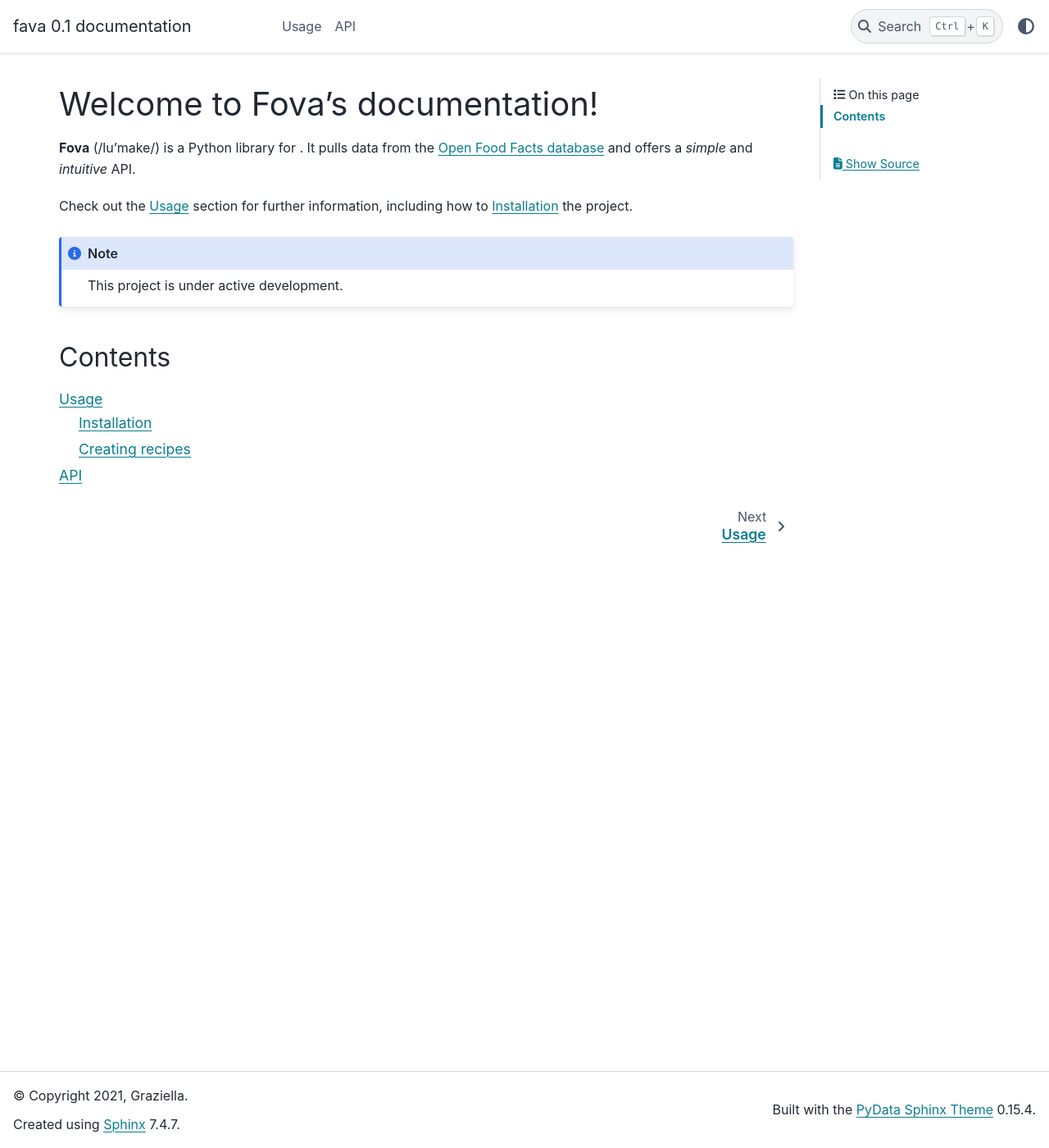
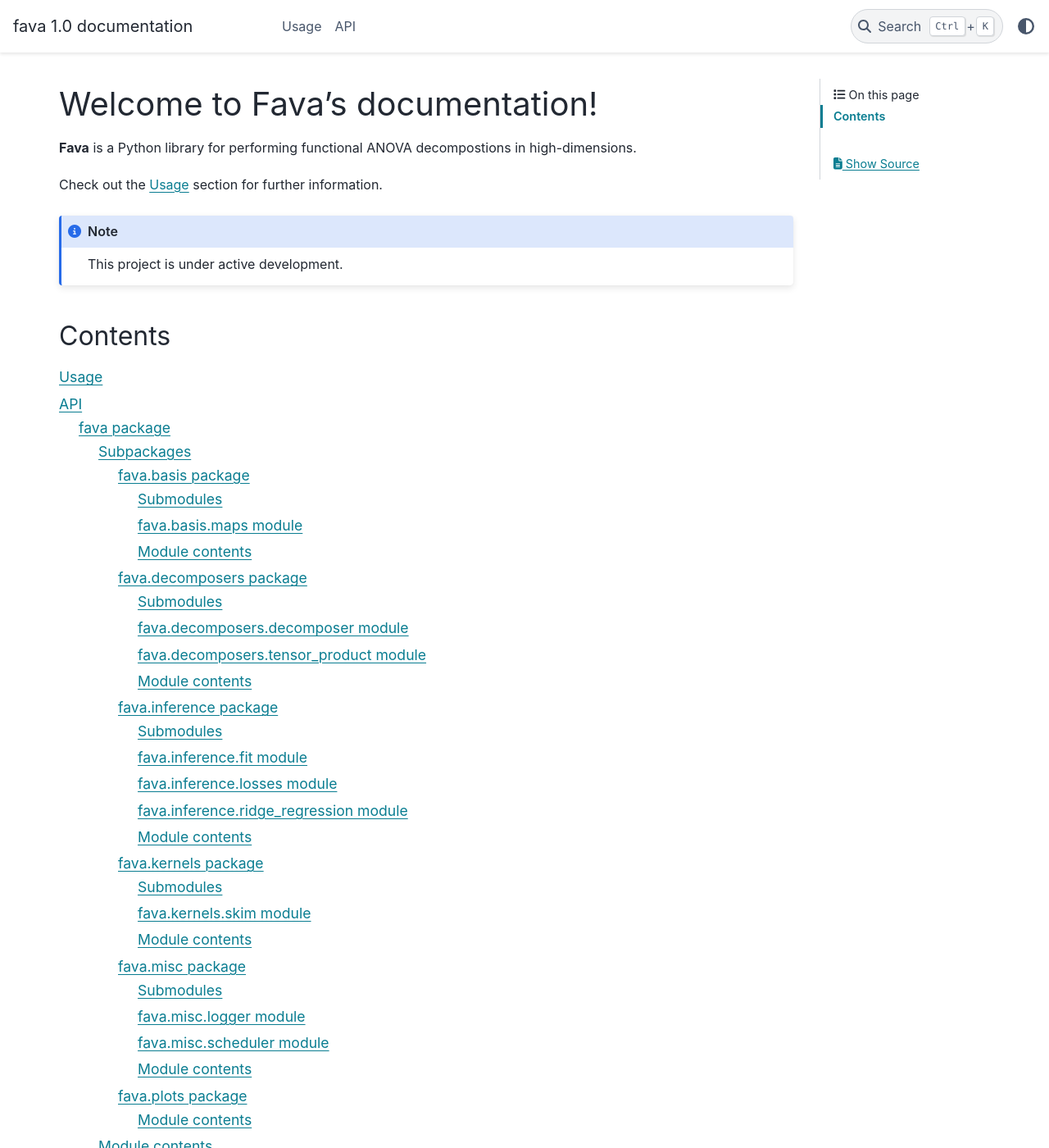
Before and after one commit to agrawalraj/anova, a Sphinx documentation site: the page built from docs/source/index.rst, in a window 1280 px wide and 1400 px high. Shown: the whole window at 82% size. Built offline with Sphinx 7.4.7 and the PyData theme 0.15.4, drawn with Linux system fonts in a browser that asks for light colours; some of the changed text lies outside the part shown.

Commit message:
added module index

```diff
--- a/docs/source/api.rst
+++ b/docs/source/api.rst
@@ -3,5 +3,3 @@ API
 
 .. autosummary::
    :toctree: generated
-
-   lumache
--- a/docs/source/conf.py
+++ b/docs/source/conf.py
@@ -1,13 +1,17 @@
 # Configuration file for the Sphinx documentation builder.
+
+import os
+import sys
+sys.path.insert(0, os.path.abspath('..'))
 
 # -- Project information
 
 project = 'fava'
-copyright = '2021, Graziella'
-author = 'Graziella'
+copyright = '2023, Raj Agrawal'
+author = 'Raj Agrawal'
 
-release = '0.1'
-version = '0.1.0'
+release = '1.0'
+version = '1.0.0'
 
 import pydata_sphinx_theme
 
--- /dev/null
+++ b/docs/source/fava.basis.rst
@@ -0,0 +1,21 @@
+fava.basis package
+==================
+
+Submodules
+----------
+
+fava.basis.maps module
+----------------------
+
+.. automodule:: fava.basis.maps
+   :members:
+   :undoc-members:
+   :show-inheritance:
+
+Module contents
+---------------
+
+.. automodule:: fava.basis
+   :members:
+   :undoc-members:
+   :show-inheritance:
--- /dev/null
+++ b/docs/source/fava.decomposers.rst
@@ -0,0 +1,29 @@
+fava.decomposers package
+========================
+
+Submodules
+----------
+
+fava.decomposers.decomposer module
+----------------------------------
+
+.. automodule:: fava.decomposers.decomposer
+   :members:
+   :undoc-members:
+   :show-inheritance:
+
+fava.decomposers.tensor\_product module
+---------------------------------------
+
+.. automodule:: fava.decomposers.tensor_product
+   :members:
+   :undoc-members:
+   :show-inheritance:
+
+Module contents
+---------------
+
+.. automodule:: fava.decomposers
+   :members:
+   :undoc-members:
+   :show-inheritance:
--- /dev/null
+++ b/docs/source/fava.inference.rst
@@ -0,0 +1,37 @@
+fava.inference package
+======================
+
+Submodules
+----------
+
+fava.inference.fit module
+-------------------------
+
+.. automodule:: fava.inference.fit
+   :members:
+   :undoc-members:
+   :show-inheritance:
+
+fava.inference.losses module
+----------------------------
+
+.. automodule:: fava.inference.losses
+   :members:
+   :undoc-members:
+   :show-inheritance:
+
+fava.inference.ridge\_regression module
+---------------------------------------
+
+.. automodule:: fava.inference.ridge_regression
+   :members:
+   :undoc-members:
+   :show-inheritance:
+
+Module contents
+---------------
+
+.. automodule:: fava.inference
+   :members:
+   :undoc-members:
+   :show-inheritance:
--- /dev/null
+++ b/docs/source/fava.kernels.rst
@@ -0,0 +1,21 @@
+fava.kernels package
+====================
+
+Submodules
+----------
+
+fava.kernels.skim module
+------------------------
+
+.. automodule:: fava.kernels.skim
+   :members:
+   :undoc-members:
+   :show-inheritance:
+
+Module contents
+---------------
+
+.. automodule:: fava.kernels
+   :members:
+   :undoc-members:
+   :show-inheritance:
--- /dev/null
+++ b/docs/source/fava.misc.rst
@@ -0,0 +1,29 @@
+fava.misc package
+=================
+
+Submodules
+----------
+
+fava.misc.logger module
+-----------------------
+
+.. automodule:: fava.misc.logger
+   :members:
+   :undoc-members:
+   :show-inheritance:
+
+fava.misc.scheduler module
+--------------------------
+
+.. automodule:: fava.misc.scheduler
+   :members:
+   :undoc-members:
+   :show-inheritance:
+
+Module contents
+---------------
+
+.. automodule:: fava.misc
+   :members:
+   :undoc-members:
+   :show-inheritance:
--- /dev/null
+++ b/docs/source/fava.plots.rst
@@ -0,0 +1,10 @@
+fava.plots package
+==================
+
+Module contents
+---------------
+
+.. automodule:: fava.plots
+   :members:
+   :undoc-members:
+   :show-inheritance:
--- /dev/null
+++ b/docs/source/fava.rst
@@ -0,0 +1,23 @@
+fava package
+============
+
+Subpackages
+-----------
+
+.. toctree::
+   :maxdepth: 4
+
+   fava.basis
+   fava.decomposers
+   fava.inference
+   fava.kernels
+   fava.misc
+   fava.plots
+
+Module contents
+---------------
+
+.. automodule:: fava
+   :members:
+   :undoc-members:
+   :show-inheritance:
--- a/docs/source/index.rst
+++ b/docs/source/index.rst
@@ -1,12 +1,9 @@
-Welcome to Fova's documentation!
+Welcome to Fava's documentation!
 ===================================
 
-**Fova** (/lu'make/) is a Python library for .
-It pulls data from the `Open Food Facts database <https://world.openfoodfacts.org/>`_
-and offers a *simple* and *intuitive* API.
+**Fava** is a Python library for performing functional ANOVA decompostions in high-dimensions.
 
-Check out the :doc:`usage` section for further information, including
-how to :ref:`installation` the project.
+Check out the :doc:`usage` section for further information.
 
 .. note::
 
@@ -18,4 +15,4 @@ Contents
 .. toctree::
 
    usage
-   api
+   modules
```
Also changed, not shown: docs/source/modules.rst (added, +7 -0 lines), docs/source/usage.rst (+0 -31 lines).
